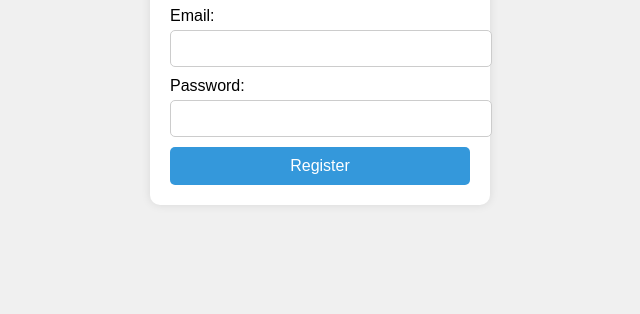
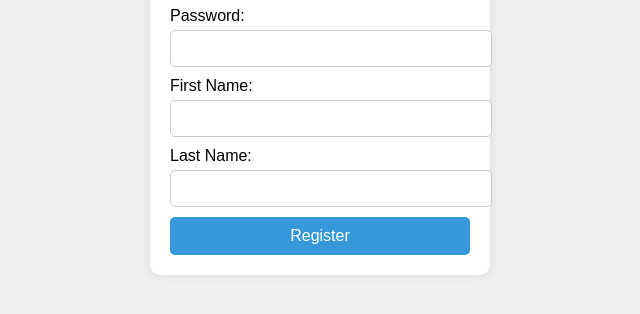
Before and after one commit to TheSergeon/LibraryAppDev, a plain HTML site: page index.html in a window 1280 px wide. Shown: the part 378-692 px from the top of the page, without its empty margins (320-960 px from the left). Drawn offline with Linux system fonts and the light colour scheme.

Commit message:
added first and last name fields

```diff
--- a/index.html
+++ b/index.html
@@ -19,6 +19,12 @@
       <label for="password">Password:</label>
       <input type="password" id="password" name="password" required><br>
 
+      <label for="firstname">First Name:</label>
+      <input type="firstname" id="firstname" name="firstname" required><br>
+
+      <label for="lastname">Last Name:</label>
+      <input type="lastname" id="lastname" name="lastname" required><br>
+
       <button type="submit">Register</button>
     </form>
   </div>
```
